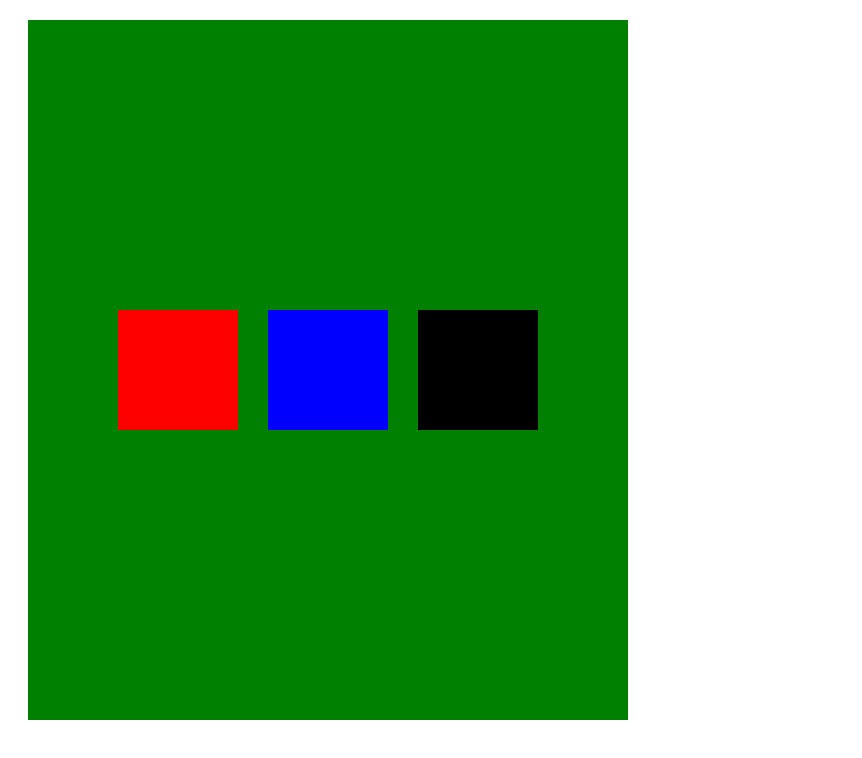
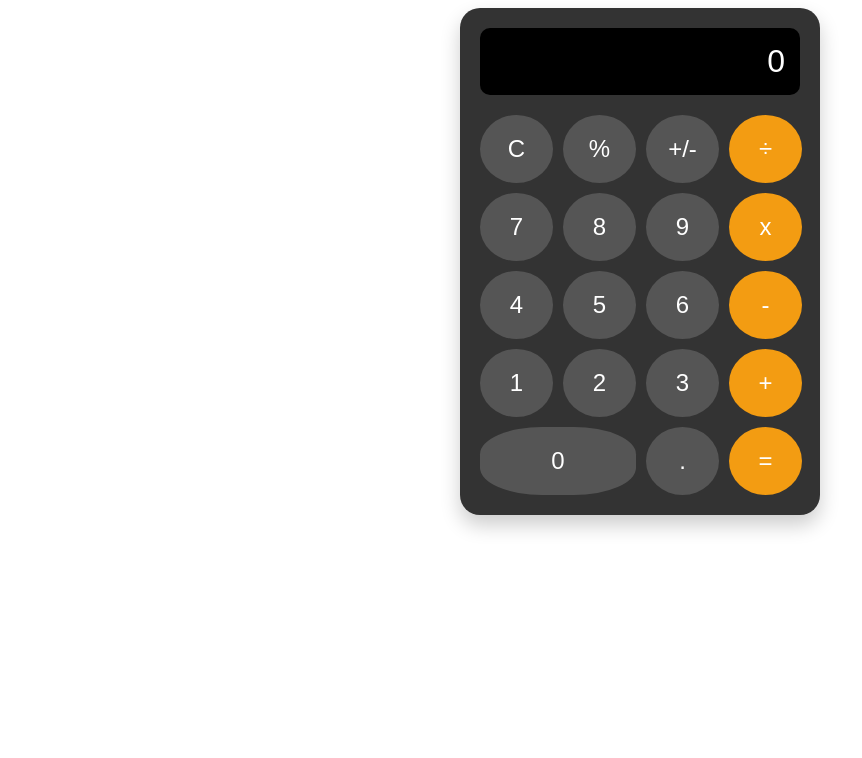
Before and after one commit to 0gu3han/calculator, a plain HTML site: page index.html in a window 1280 px wide. Shown: the whole page, without its empty margins (0-862 px from the left). Drawn offline with Linux system fonts and the light colour scheme.

Commit message:
Created calcuator template to work on

```diff
--- a/index.html
+++ b/index.html
@@ -7,16 +7,36 @@
     <title>Test</title>
 </head>
 <body>
-    <div class="bg-green">
-        <div class="begin">
-            <div class="red-box"></div>
+    <div class="calculator-container">
+        <div class="calculator">
+          <div class="display">0</div>
+          <div class="buttons">
+            <button class="button">C</button>
+            <button class="button">%</button>
+            <button class="button">+/-</button>
+            <button class="button_operator">÷</button>
+
+
+            <button class="button">7</button>
+            <button class="button">8</button>
+            <button class="button">9</button>
+            <button class="button_operator">x</button>
+
+            <button class="button">4</button>
+            <button class="button">5</button>
+            <button class="button">6</button>
+            <button class="button_operator">-</button>
+
+            <button class="button">1</button>
+            <button class="button">2</button>
+            <button class="button">3</button>
+            <button class="button_operator">+</button>
+
+            <button class="button_zero">0</button>
+            <button class="button">.</button>
+            <button class="button_operator">=</button>
+          </div>
         </div>
-        <div class="mid">
-            <div class="blue-box"></div>
-        </div>
-        <div class="end">
-            <div class="black-box"></div>
-        </div>
-    </div>
+      </div>
 </body>
 </html>
--- a/style.css
+++ b/style.css
@@ -1,30 +1,68 @@
-
-.bg-green {
-    background-color: #008000;
-    width: 500px;
-    height: 600px;
-    padding: 50px;
-    margin: 20px;
+.calculator-container {
+    font-family: Arial, sans-serif;
     display: flex;
     justify-content: center;
     align-items: center;
-    gap: 30px;
+    margin: 0;
+  }
+
+.calculator {
+  background-color: #333;
+  border-radius: 20px;
+  box-shadow: 0 10px 20px rgba(0, 0, 0, 0.2);
+  width: 320px;
+  padding: 20px;
 }
 
-.red-box{
-    background-color: red;
-    width: 120px;
-    height: 120px;
+.display {
+  background-color: #000;
+  color: #fff;
+  font-size: 2rem;
+  border-radius: 10px;
+  padding: 15px;
+  text-align: right;
+  margin-bottom: 20px;
 }
 
-.blue-box{
-    background-color: blue;
-    width: 120px;
-    height: 120px;
+.buttons {
+  display: grid;
+  grid-template-columns: repeat(4, 73px);
+  gap: 10px;
 }
 
-.black-box{
-    background-color: black;
-    width: 120px;
-    height: 120px;
+.button {
+  background-color: #555;
+  color: white;
+  font-size: 1.5rem;
+  border: none;
+  border-radius: 50%;
+  padding: 20px;
+  text-align: center;
+
+  transition: background-color 0.2s;
 }
+
+.button:active {
+  background-color: #777;
+}
+
+.button_operator {
+  background-color: #f39c12;
+  border-radius: 50%;
+  color: white;
+  font-size: 1.5rem;
+  border: none;
+}
+
+.button_operator:active {
+  background-color: #d35400;
+}
+
+.button_zero {
+  grid-column: span 2;
+  border-radius: 40%;
+  background-color: #555;
+  color: white;
+  font-size: 1.5rem;
+  border: none;
+}
```
